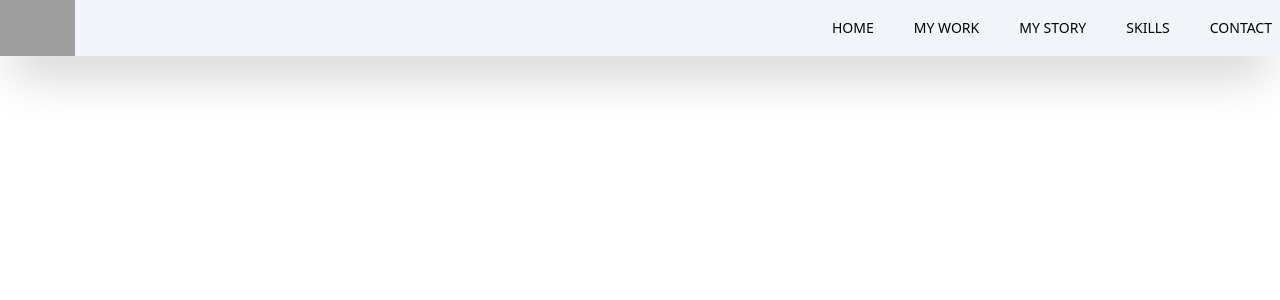
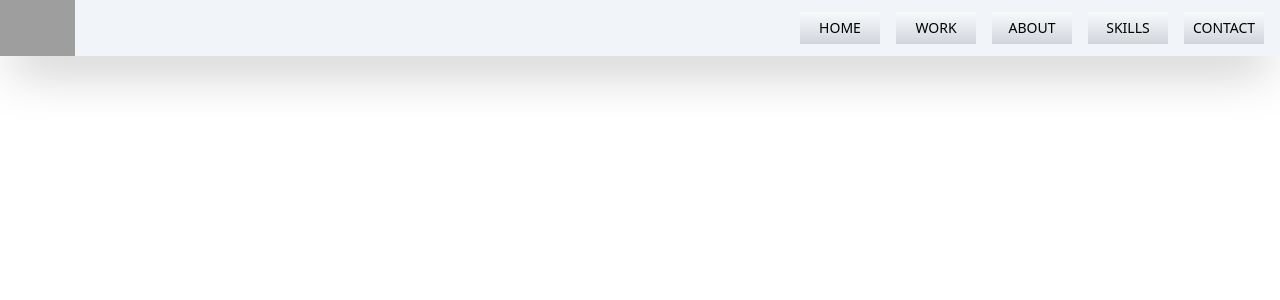
Before and after one commit to Nafis3000/ankur-portfolio, a Next.js app: page / in a window 1280 px wide. Shown: the top 300 px of the page. Built offline with nearby package versions, Linux system fonts and the light colour scheme; grey boxes are pictures that could not be loaded.

Commit message:
added nav menu items

```diff
--- a/src/components/Navbar.js
+++ b/src/components/Navbar.js
@@ -2,7 +2,7 @@ import React, { useCallback, useEffect, useState } from "react";
 import Image from "next/image";
 import Link from "next/link";
 import { AiOutlineClose, AiOutlineMenu, AiOutlineMail } from "react-icons/ai";
-import { FaLinkedin, FaGithub, FaFreeCodeCamp } from "react-icons/fa";
+import { FaLinkedin, FaInstagram, FaFreeCodeCamp } from "react-icons/fa";
 import { motion, useScroll } from "framer-motion";
 
 const Navbar = () => {
@@ -17,27 +17,70 @@ const Navbar = () => {
         <Image src="/NA.png" alt="/" width="75" height="50" className="" />
         <div>
           <ul className="hidden md:flex">
+            <motion.div
+              whileHover={{
+                scale: 1.1,
+                transition: { duration: 0.5, ease: "easeInOut" },
+              }}
+              whileTap={{ scale: 0.9 }}
+              className="bg-gradient-to-b from-slate-50 to-gray-300 flex items-center justify-center h-8 w-20 mx-2"
+            >
               <Link href="/#home">
-              <li className="ml-10 text-sm uppercase hover:border-b">Home</li>
+                <li className="px-5 text-sm uppercase hover:border-b">Home</li>
               </Link>
+            </motion.div>
+            <motion.div
+              whileHover={{
+                scale: 1.1,
+                transition: { duration: 0.5, ease: "easeInOut" },
+              }}
+              whileTap={{ scale: 0.9 }}
+              className="bg-gradient-to-b from-slate-50 to-gray-300 flex items-center justify-center h-8 mx-2 w-20"
+            >
               <Link href="/#projects">
-              <li className="ml-10 text-sm uppercase hover:border-b">
-                My Work
+                <li className="px-5 text-sm uppercase hover:border-b">
+                  Work
                 </li>
               </Link>
+            </motion.div>
+            <motion.div
+              whileHover={{
+                scale: 1.1,
+                transition: { duration: 0.5, ease: "easeInOut" },
+              }}
+              whileTap={{ scale: 0.9 }}
+              className="bg-gradient-to-b from-slate-50 to-gray-300 flex items-center justify-center h-8 w-20 mx-2"
+            >
               <Link href="/#about">
-              <li className="ml-10 text-sm uppercase hover:border-b">
-                My Story
+                <li className="px-5 text-sm uppercase hover:border-b">
+                  About
                 </li>
               </Link>
+            </motion.div>
+            <motion.div
+              whileHover={{
+                scale: 1.1,
+                transition: { duration: 0.5, ease: "easeInOut" },
+              }}
+              whileTap={{ scale: 0.9 }}
+              className="bg-gradient-to-b from-slate-50 to-gray-300 flex items-center justify-center h-8 w-20 mx-2"
+            >
               <Link href="/#skills">
-              <li className="ml-10 text-sm uppercase hover:border-b">Skills</li>
+                <li className="px-5 text-sm uppercase hover:border-b">Skills</li>
               </Link>
+            </motion.div>
+            <motion.div
+              whileHover={{
+                scale: 1.1,
+                transition: { duration: 0.5, ease: "easeInOut" },
+              }}
+              whileTap={{ scale: 0.9 }}
+              className="bg-gradient-to-b from-slate-50 to-gray-300 flex items-center justify-center h-8 w-20 mx-2"
+            >
               <Link href="/#contact">
-              <li className="ml-10 text-sm uppercase hover:border-b">
-                Contact
-              </li>
+                <li className="px-5 text-sm uppercase hover:border-b">Contact</li>
               </Link>
+            </motion.div>
           </ul>
         </div>
         <div onClick={handleNav} className="md:hidden cursor-pointer">
@@ -110,7 +153,7 @@ const Navbar = () => {
               <div className="flex items-center justify-around my-6 w-full sm:w[80%] text-3xl">
                 <div className="rounded shadow-lg shadow-gray-400 p-3 cursor-pointer hover:scale-105 ease-in duratation-300">
                   <Link
-                    href="https://www.linkedin.com/in/nafis-anwar-1a6a0a141/"
+                    href="https://www.linkedin.com/in/ankur-d-4820a1244/"
                     target="_blank"
                   >
                     <FaLinkedin />
@@ -118,11 +161,11 @@ const Navbar = () => {
                 </div>
                 <div className="rounded shadow-lg shadow-gray-400 p-3 cursor-pointer hover:scale-105 ease-in duratation-300">
                   <Link href="https://github.com/Nafis3000" target="_blank">
-                    <FaGithub />
+                    <FaInstagram />
                   </Link>
                 </div>
                 <div className="rounded shadow-lg shadow-gray-400 p-3 cursor-pointer hover:scale-105 ease-in duratation-300">
-                  <Link href="mailto:nafis.3000@gmail.com" target="_blank">
+                  <Link href="mailto:ankdixit097@gmail.com" target="_blank">
                     <AiOutlineMail />
                   </Link>
                 </div>
```
Lines whose indentation alone changed are shown as unchanged.
